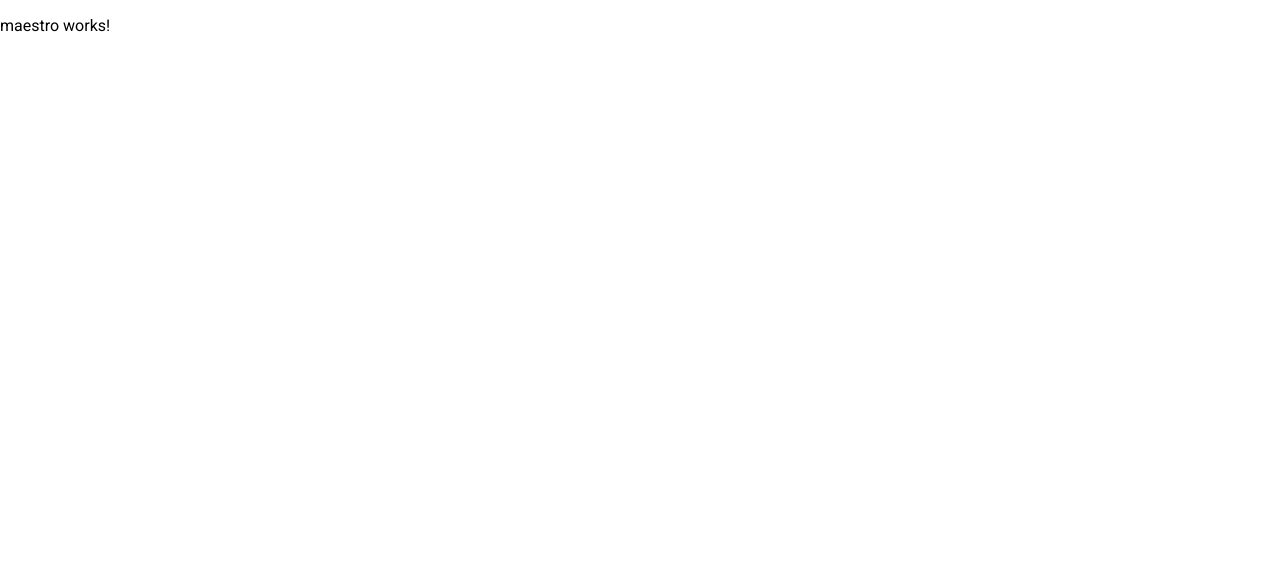
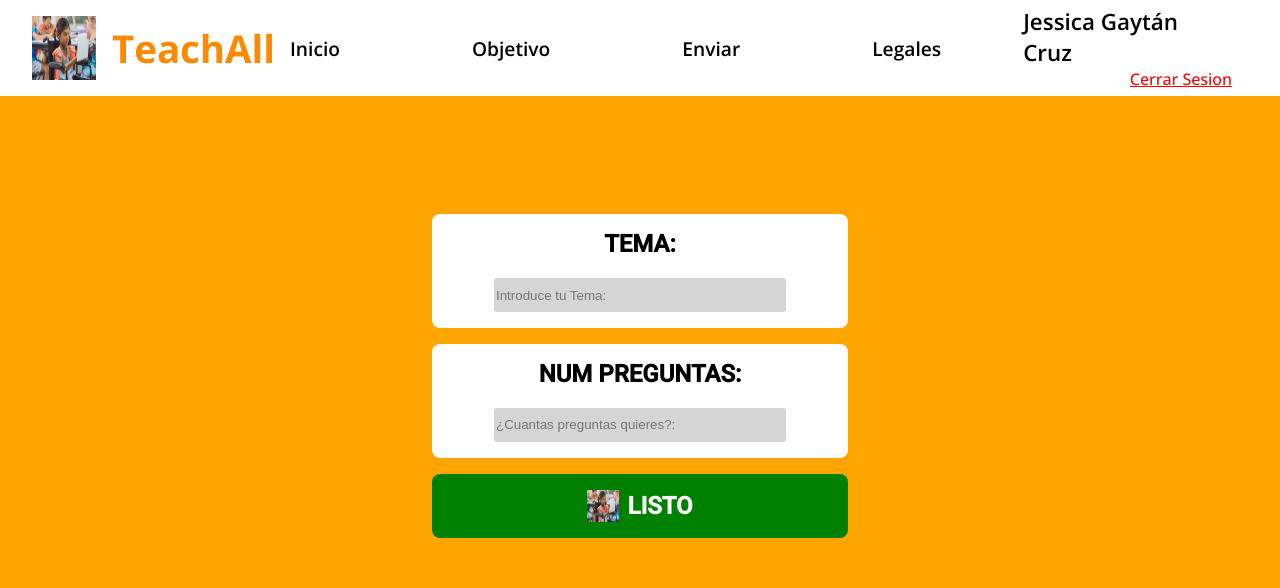
Before and after one commit to Arodiluna/hackaton, an Angular app: page /maestro/quiz in a window 1280 px wide. Shown: the top 588 px of the page. Built offline with nearby package versions, Linux system fonts and the light colour scheme.

Commit message:
Añadido pagina de quiz
Añadido estilos pagina de quiz y estilos, falta pulir y hacer validaciones

```diff
--- a/src/app/app-routing.module.ts
+++ b/src/app/app-routing.module.ts
@@ -9,6 +9,7 @@ import { tokenGuard } from './guards/token.guard';
 import { HomeComponent } from './pages/home/home.component';
 import { MaestroComponent } from './pages/maestro/maestro.component';
 import { EstudianteComponent } from './pages/estudiante/estudiante.component';
+import { QuizComponent } from './pages/quiz/quiz.component';
 
 const routes: Routes = [
   {
@@ -40,7 +41,7 @@ const routes: Routes = [
     children: [
       { path: '', redirectTo: 'dashboard', pathMatch: 'full'},
       { path: 'dashboard', component: DashboardComponent},
-      { path: 'quiz', component: InicioComponent},
+      { path: 'quiz', component: QuizComponent},
       { path: '**', component: NotfoundComponent}
     ],
     //canActivate: [ tokenGuard ]
--- a/src/app/pages/maestro/maestro.component.html
+++ b/src/app/pages/maestro/maestro.component.html
@@ -1 +1,3 @@
-<p>maestro works!</p>
+<app-header></app-header>
+<router-outlet></router-outlet>
+<app-footer></app-footer>
--- a/src/app/pages/quiz/quiz.component.html
+++ b/src/app/pages/quiz/quiz.component.html
@@ -1,18 +1,25 @@
 <main>
   <section class="sec-1">
-    <div>
-      <h2>TEMA:</h2>
-      <input type="text" name="" id="" placeholder="Introduce tu Tema:" />
+
+    <div class="bloq">
+        <div class="tema">
+            <h2>TEMA:</h2>
+            <input type="text" name="" id="" placeholder="Introduce tu Tema:" />
+        </div>
     </div>
 
-    <div>
-      <h2>NUM PREGUNTAS:</h2>
-      <input type="text" name="" id="" placeholder="Introduce tu Tema:" />
+    <div class="bloq">
+        <div class="preguntas">
+            <h2>NUM PREGUNTAS:</h2>
+            <input type="text" name="" id="" placeholder="¿Cuantas preguntas quieres?:" />
+          </div>
     </div>
 
-    <div>
-      <img src="" alt="listo" />
-      <h2>LISTO</h2>
+
+    <div class="listo">
+            <img src="../../../assets/img/login/IMAGEN NIÑA.png" alt="listo" />
+            <h2>LISTO</h2>
     </div>
+
   </section>
 </main>
--- a/src/app/pages/quiz/quiz.component.scss
+++ b/src/app/pages/quiz/quiz.component.scss
@@ -2,8 +2,75 @@ main{
     height: 70vh;
     display: flex;
     justify-content: center;
+    align-items: center;
+    background-color: orange;
 }
 
 .sec-1{
-    width: 50%;
+    display: flex;
+    flex-direction: column;
+    align-items: center;
+    width: 100%;
+    gap: 1rem;
 }
+
+.sec-1 h2{
+    margin-top: 0;
+}
+
+.bloq{
+    width: 30%;
+    display: flex;
+    flex-direction: column;
+    justify-content: center;
+    align-items: center;
+    background-color: white;
+    padding: 1rem;
+    border-radius: .5rem;
+}
+
+.tema{
+    width: 75%;
+    display: flex;
+    flex-direction: column;
+    justify-content: center;
+    align-items: center;
+}
+
+
+.preguntas{
+    width: 75%;
+    display: flex;
+    flex-direction: column;
+    justify-content: center;
+    align-items: center;
+}
+
+.listo{
+    width: 30%;
+    padding: 1em;
+    display: flex;
+    justify-content: center;
+    align-items: center;
+    background-color: green;
+    border-radius: .5rem;
+    gap: .5rem;
+    color: white;
+}
+
+input{
+    width: 100%;
+    height: 2rem;
+    background-color: rgb(213, 213, 213);
+    border: none;
+    border-radius: .2rem;
+}
+
+.listo img{
+    width: 2rem;
+    height: 2rem;
+}
+
+.listo h2{
+    margin-bottom: 0;
+}
```
